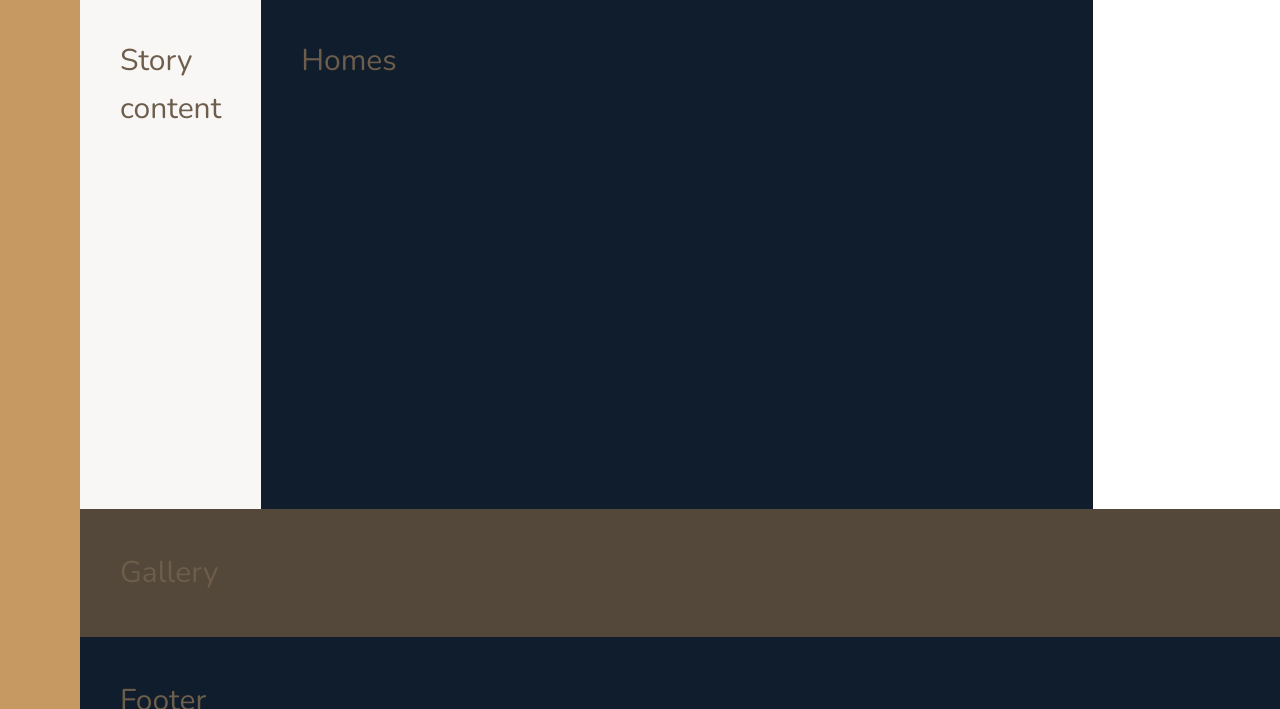
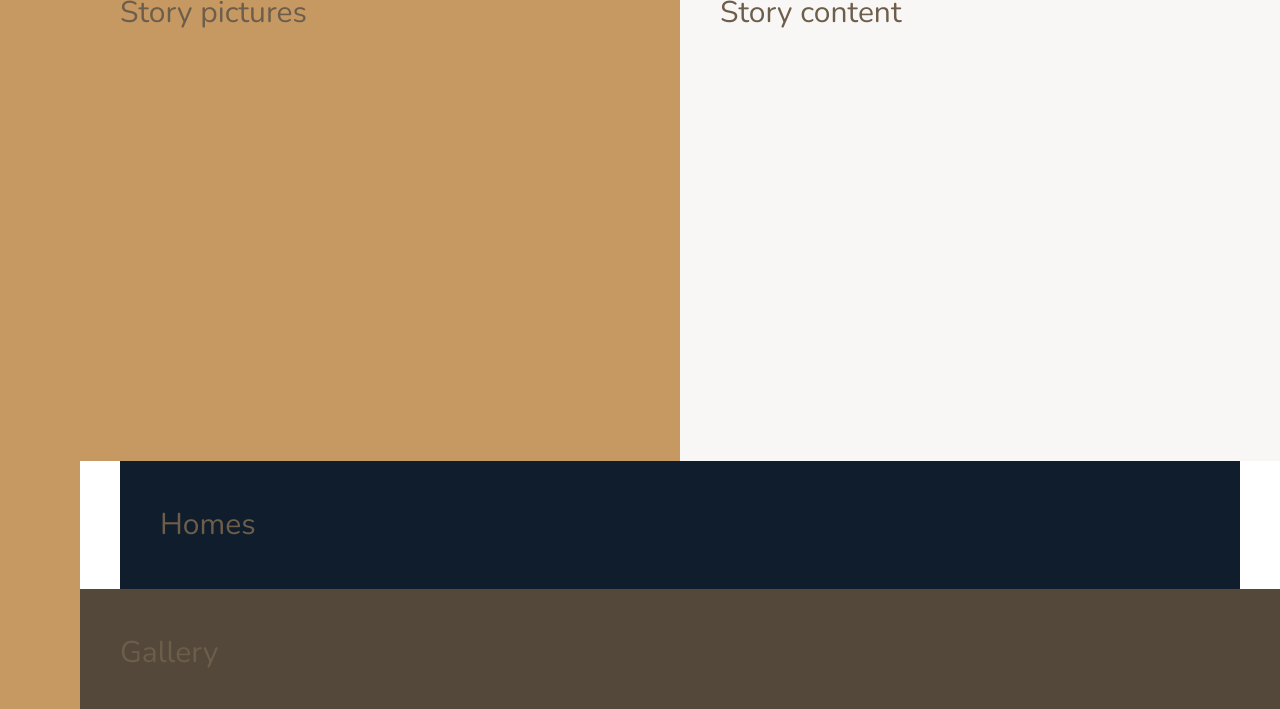
Before and after one commit to raveneliette/nexter-project-webpage, a website built with Parcel: page index.html in a window 1280 px wide. Shown: the part 819-1528 px from the top of the page. Built offline with nearby package versions, Linux system fonts and the light colour scheme.

Commit message:
Added grid-column declarations in the story containers

```diff
--- a/sass/_story.scss
+++ b/sass/_story.scss
@@ -1,9 +1,11 @@
 .story {
     &__pictures {
         background-color: $color-primary;
+        grid-column: full-start / col-end 4;
     }
 
     &__content {
         background-color: $color-grey-light-1;
+        grid-column: col-start 5 / full-end;
     }
 }
```
